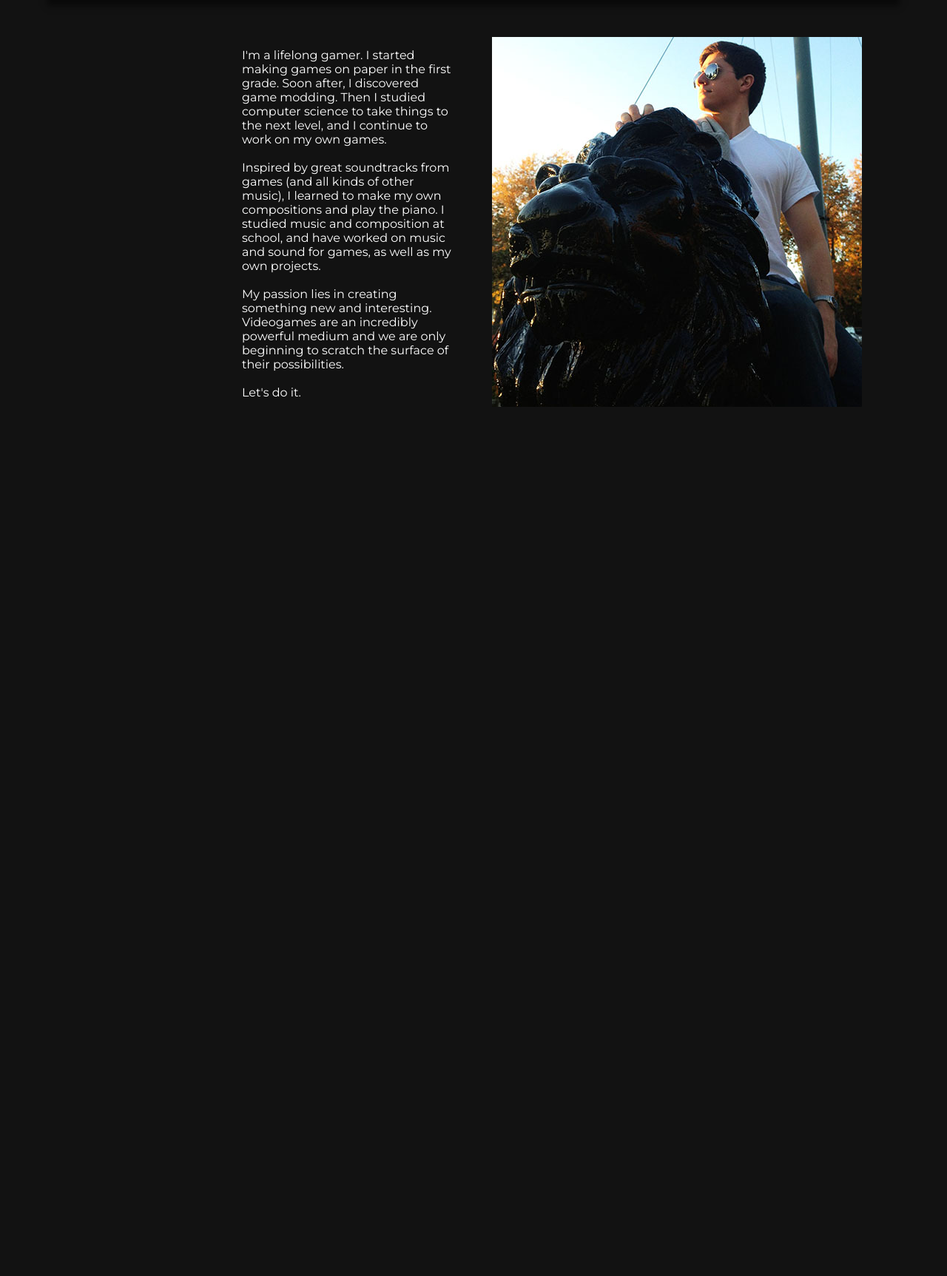
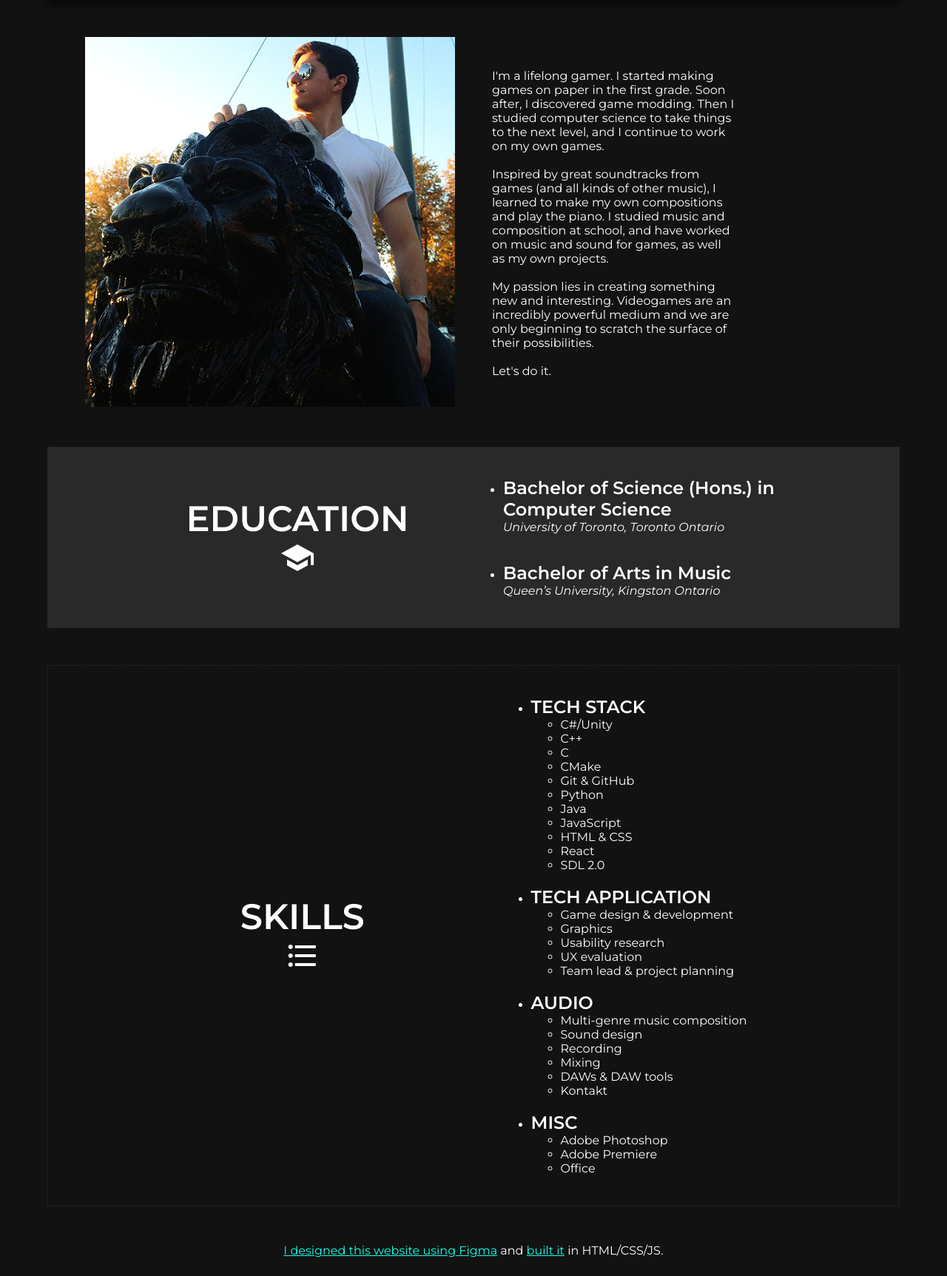
Before and after one commit to NPTP/NPTP.github.io, a PHP site: page /about.html in a window 1280 px wide. Shown: the part 110-1835 px from the top of the page at 74% size. Before the commit the page ends 660 px from the top, so only its background shows below. Run offline with PHP 8.4, Linux system fonts and the light colour scheme.

Commit message:
Make progress on about page, other fixes

```diff
--- a/about.html
+++ b/about.html
@@ -5,6 +5,10 @@
     <title>Nick Perrin | About</title>
     <link rel="stylesheet" type="text/css" href="styles_global.css" />
     <link rel="stylesheet" type="text/css" href="styles_about.css" />
+    <link
+      href="https://fonts.googleapis.com/icon?family=Material+Icons"
+      rel="stylesheet"
+    />
   </head>
 
   <body>
@@ -28,9 +32,13 @@
     </ul>
     <!-- END Navigation bar -->
 
-    <div class="about-blurb-container">
+    <!-- START Top blurb section -->
+    <div class="about-container">
       <div class="left-about">
-        <div class="blurb">
+        <img class="about-top-img" src="images/about_lion_placeholder.jpg" />
+      </div>
+      <div class="right-about">
+        <div class="about-blurb">
           I'm a lifelong gamer. I started making games on paper in the first
           grade. Soon after, I discovered game modding. Then I studied computer
           science to take things to the next level, and I continue to work on my
@@ -45,9 +53,128 @@
           Let's do it.
         </div>
       </div>
-      <div class="right-about">
-        <img src="images/about_lion_placeholder.jpg" />
+    </div>
+    <!-- END Top blurb section -->
+
+    <!-- START Education section -->
+    <div class="about-education-container">
+      <div class="left-education">
+        <span class="bold size-48">EDUCATION</span><br />
+        <i class="material-icons" style="font-size: 48px;">school</i>
       </div>
+      <div class="right-education">
+        <ul>
+          <li>
+            <span class="bold size-24">
+              Bachelor of Science (Hons.) in Computer Science
+            </span>
+            <br />
+            <span class="italic">University of Toronto, Toronto Ontario</span>
+          </li>
+          <br />
+          <br />
+          <li>
+            <span class="bold size-24">Bachelor of Arts in Music</span><br />
+            <span class="italic">Queen’s University, Kingston Ontario</span>
+          </li>
+        </ul>
+      </div>
+    </div>
+    <!-- END Education section -->
+
+    <!-- START Skills section -->
+    <div class="about-skills-container">
+      <div class="left-skills">
+        <span class="bold size-48">SKILLS</span><br />
+        <i class="material-icons" style="font-size: 48px;">
+          format_list_bulleted
+        </i>
+      </div>
+      <div class="right-skills">
+        <ul>
+          <li>
+            <span class="bold size-24">
+              TECH STACK
+            </span>
+            <ul>
+              <li>C#/Unity</li>
+              <li>C++</li>
+              <li>C</li>
+              <li>CMake</li>
+              <li>Git & GitHub</li>
+              <li>Python</li>
+              <li>Java</li>
+              <li>JavaScript</li>
+              <li>HTML & CSS</li>
+              <li>React</li>
+              <li>SDL 2.0</li>
+            </ul>
+          </li>
+          <br />
+
+          <li>
+            <span class="bold size-24">
+              TECH APPLICATION
+            </span>
+            <ul>
+              <li>Game design & development</li>
+              <li>Graphics</li>
+              <li>Usability research</li>
+              <li>UX evaluation</li>
+              <li>Team lead & project planning</li>
+            </ul>
+          </li>
+          <br />
+
+          <li>
+            <span class="bold size-24">AUDIO</span>
+            <ul>
+              <li>Multi-genre music composition</li>
+              <li>Sound design</li>
+              <li>Recording</li>
+              <li>Mixing</li>
+              <li>DAWs & DAW tools</li>
+              <li>Kontakt</li>
+            </ul>
+          </li>
+          <br />
+
+          <li>
+            <span class="bold size-24">MISC</span>
+            <ul>
+              <li>Adobe Photoshop</li>
+              <li>Adobe Premiere</li>
+              <li>Office</li>
+            </ul>
+          </li>
+        </ul>
+      </div>
+    </div>
+    <!-- END Skills section -->
+
+    <!-- START Footnote section -->
+    <div class="about-footnote-container">
+      <span class="about-footnote-text">
+        <a
+          class="about-footnote-link"
+          target="_blank"
+          href="https://www.figma.com/file/DJxw5mQICWUH8DLpjCvnoM/NPWeb"
+        >
+          I designed this website using Figma</a
+        >
+
+        and
+
+        <a
+          class="about-footnote-link"
+          target="_blank"
+          href="https://github.com/NPTP/NPTP.github.io"
+        >
+          built it</a
+        >
+
+        in HTML/CSS/JS.
+      </span>
     </div>
   </body>
 </html>
--- a/styles_about.css
+++ b/styles_about.css
@@ -22,9 +22,9 @@
   }
 }
 
-.about-blurb-container {
+.about-container {
   padding: 0px;
-  margin: 50px 0px 0px 0px;
+  margin: 50px 0px 50px 0px;
   list-style: none;
   display: flex;
   justify-content: center;
@@ -33,22 +33,152 @@
 
 .left-about {
   animation: 0.4s linear 0s 1 setToTransparent,
-    0.4s ease-out 0.4s 1 fadeAndSlideToLeft;
+    0.8s ease-out 0.4s 1 fadeAndSlideToLeft;
   flex: 1;
-  max-width: 25%;
+  text-align: right;
+  max-width: 100%;
   margin-right: 25px;
-  /* border: solid;
-  border-color: green;
-  border-width: 2px; */
+}
+
+.about-top-img {
+  max-width: 100%;
+  height: auto;
+  width: auto;
 }
 
 .right-about {
+  animation: 0.4s linear 0s 1 setToTransparent,
+    0.8s ease-out 0.4s 1 fadeAndSlideToRight;
+  flex: 1;
+  max-width: 100%;
+  margin-left: 25px;
+}
+
+.about-blurb {
+  max-width: 60%;
+}
+
+@keyframes fadeAndExpandRight {
+  0% {
+    opacity: 0;
+    transform-origin: left;
+    transform: scaleX(0);
+  }
+  100% {
+    opacity: 1;
+    transform-origin: left;
+    transform: scaleX(1);
+  }
+}
+
+.about-education-container {
   animation: 0.8s linear 0s 1 setToTransparent,
-    0.4s ease-out 0.8s 1 fadeAndSlideToRight;
+    0.8s ease-out 0.8s 1 fadeAndExpandRight;
+  background-color: #292929;
+  padding: 25px 100px;
+  margin: 50px 0px 50px 0px;
+  list-style: none;
+  display: flex;
+  justify-content: center;
+  align-items: center;
+}
+
+.left-education {
+  animation: 1.6s linear 0s 1 setToTransparent,
+    0.4s ease-out 1.6s 1 fadeAndSlideToLeft;
   flex: 1;
-  max-width: 25%;
+  text-align: center;
+  max-width: 100%;
+}
+
+.right-education {
+  animation: 1.6s linear 0s 1 setToTransparent,
+    0.4s ease-out 1.6s 1 fadeAndSlideToRight;
+  flex: 1;
+  text-align: left;
+  max-width: 100%;
+}
+
+.about-skills-container {
+  animation: 1.2s linear 0s 1 setToTransparent,
+    0.8s ease-out 1.2s 1 fadeAndExpandRight;
+  padding: 25px 100px;
+  margin: 50px 0px 50px 0px;
+  list-style: none;
+  display: flex;
+  justify-content: center;
+  align-items: center;
+
+  border: dotted;
+  border-color: #292929;
+  border-width: 1px;
+}
+
+.left-skills {
+  animation: 1.6s linear 0s 1 setToTransparent,
+    0.4s ease-out 1.6s 1 fadeAndSlideToLeft;
+  flex: 1;
+  text-align: center;
+  max-width: 100%;
+  margin: 0px 25px;
+}
+
+.right-skills {
+  animation: 1.6s linear 0s 1 setToTransparent,
+    0.4s ease-out 1.6s 1 fadeAndSlideToRight;
+  flex: 1;
+  text-align: left;
+  max-width: 100%;
   margin-left: 25px;
-  /* border: solid;
+}
+
+@keyframes fadeAndSlideUp {
+  0% {
+    opacity: 0;
+    transform: translateY(10px);
+  }
+  100% {
+    opacity: 1;
+    transform: translateY(0px);
+  }
+}
+
+.about-footnote-container {
+  padding: 0px 0px 25px 0px;
+  margin: 50px 0px 0px 0px;
+  text-align: center;
+  animation: 1.3s linear 0s 1 setToTransparent,
+    0.4s ease-out 1.3s 1 fadeAndSlideUp;
+}
+
+.about-footnote-text {
+  text-decoration: none;
+}
+
+.about-footnote-link {
+  text-decoration: underline;
+  color: #14ffec;
+}
+
+.bold {
+  font-weight: 600;
+}
+
+.size-48 {
+  font-size: 48px;
+}
+
+.size-24 {
+  font-size: 24px;
+}
+
+.italic {
+  font-style: italic;
+}
+
+/* Debugging div size borders */
+/* div {
+  border: solid;
   border-color: yellow;
-  border-width: 2px; */
-}
+  border-width: 1px;
+} */
--- a/styles_global.css
+++ b/styles_global.css
@@ -1,6 +1,6 @@
 /* GLOBAL styles (fonts, colours, navbar) */
 
-@import url(https://fonts.googleapis.com/css?family=Montserrat:400,600);
+@import url(https://fonts.googleapis.com/css?family=Montserrat:400,400italic,600);
 
 /* CSS reset */
 html,
@@ -16,6 +16,15 @@ body {
   background-color: #121212;
   font-family: "Montserrat", "PT Sans", sans-serif;
   color: #ffffff;
+}
+
+.no-select {
+  -webkit-touch-callout: none;
+  -webkit-user-select: none;
+  -khtml-user-select: none;
+  -moz-user-select: none;
+  -ms-user-select: none;
+  user-select: none;
 }
 
 .content-container {
@@ -61,7 +70,6 @@ body {
 .navbar {
   animation: 0s ease-out 0s 1 setToTransparent, 0.6s ease-out 0s 1 fadeIn;
   background-color: #323232;
-  height: 100px;
   box-shadow: 0px 8px 8px rgba(0, 0, 0, 0.5);
   list-style-type: none;
   margin-left: 0px;
@@ -70,6 +78,7 @@ body {
   padding: 0;
   top: 10px;
   width: 100%;
+  height: 100px;
   position: sticky;
   overflow: hidden;
   z-index: 99;
--- a/styles_index.css
+++ b/styles_index.css
@@ -27,6 +27,7 @@
   animation: 0.4s linear 0s 1 setToTransparent,
     0.4s ease-out 0.4s 1 fadeAndSlideToLeft;
   flex: 2;
+  display: block;
 }
 
 .home-text {
@@ -112,3 +113,8 @@
   transform: translate(0px, -4px);
   box-shadow: 0px 12px 8px rgba(0, 0, 0, 0.5);
 }
+
+.button:active {
+  transform: translate(0px, 4px);
+  box-shadow: 0px 0px 0px rgba(0, 0, 0, 0);
+}
--- a/styles_music.css
+++ b/styles_music.css
@@ -15,6 +15,5 @@
   animation: 0.4s linear 0s 1 setToTransparent, 0.4s ease-out 0.4s 1 titleDropIn;
   width: 100%;
   font-size: 86px;
-  /* display: inline-block; */
   text-align: center;
 }
```
Also changed, not shown: index.html (+10 -2 lines), README.md.
